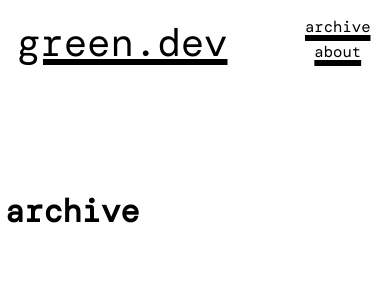
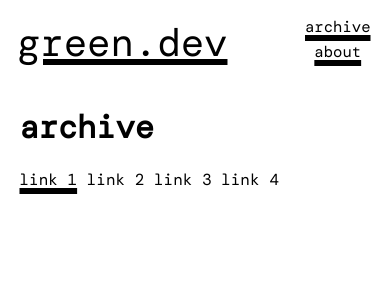
Before and after one commit to jmitchellgreen/portfolio-gh, a Flask app: page /archive in a window 390 px wide. Shown: the top 300 px of the page. Run offline with Flask 2, Linux system fonts and the light colour scheme.

Commit message:
add new routes, additional changes

```diff
--- a/Post.py
+++ b/Post.py
@@ -41,7 +41,7 @@
 
 
 # Post __init__ args
-print(inspect.getfullargspec(Post().__init__).annotations)
+# print(inspect.getfullargspec(Post().__init__).annotations)
 
 
 if __name__ == "__main__":
--- a/app.py
+++ b/app.py
@@ -20,4 +20,4 @@
 
 @app.route("/archive/<post_title>")
 def post(post_title):
-    return render_template(post_title)
+    return render_template(f"archive/{post_title}/index.html")
--- a/pages/archive/archive.html
+++ b/pages/archive/archive.html
@@ -2,5 +2,9 @@
 {% block content %}
 <main>
     <h1>archive</h1>
+    <a href="/archive/cwc">link 1</a>
+    <a>link 2</a>
+    <a>link 3</a>
+    <a>link 4</a>
 </main>
 {% endblock %}
--- a/static/styles/style.css
+++ b/static/styles/style.css
@@ -9,6 +9,9 @@
     background: #639a88ff;
 }
 
+a:hover {
+    text-decoration-color: #639a88ff;
+}
 
 a {
     color: inherit;
@@ -58,11 +61,16 @@
     padding: 5px;
 }
 
+img {
+    max-width: inherit;
+}
+
 /* mobile screens */
 @media screen and (max-width: 650px) {
 
     main {
-        padding-top: 20vh;
+        padding-top: 10vh;
+        max-width: 90vw;
     }
 
     #name {
```
Also changed, not shown: pages/archive/cwc/index.html (added, +20 -0 lines), pages/archive/test/setting.json (added, +10 -0 lines), static/images/cwc-main.jpg (added).
